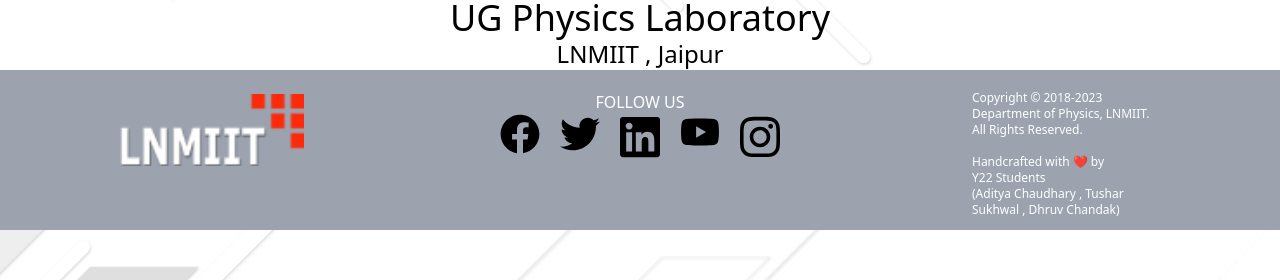
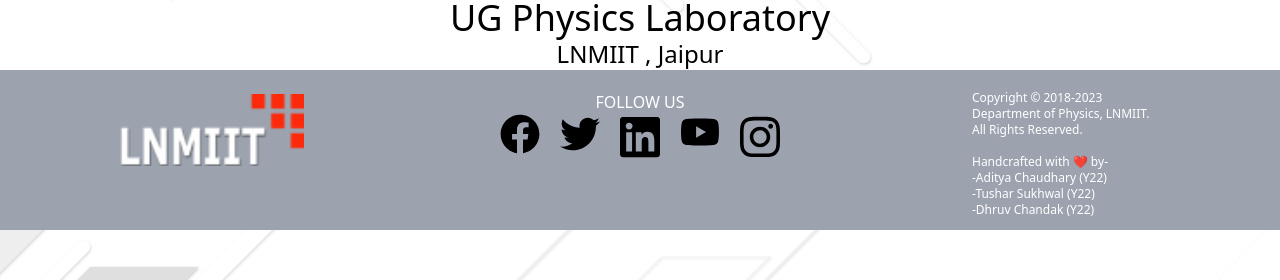
Before and after one commit to lnmiit-physicslab/Lnmiit-Physics-Lab-Website, a React (Vite) app: page / in a window 1280 px wide. Shown: the part 218-498 px from the top of the page. Built offline with nearby package versions, Linux system fonts and the light colour scheme.

Commit message:
Footer Updated

```diff
--- a/src/App.jsx
+++ b/src/App.jsx
@@ -15,7 +15,7 @@ function App() {
         {/* Content Closed */}
 
         {/* Footer Started */}
-        <div><Footer/></div>
+        <Footer/>
         {/* Footer Closed */}
 
       </div>
--- a/src/components/Footer.jsx
+++ b/src/components/Footer.jsx
@@ -49,10 +49,10 @@ const Footer = () => {
             <div className='copyright text-white h-28 w-48 text-xs'>
                 <p>Copyright © 2018-2023 Department of Physics, LNMIIT. All Rights Reserved.</p>
                 <br/>
-                <p>Handcrafted with ❤️  by <br/> Y22 Students <br/>(
-                    <a href='' className='hover:cursor-pointer hover:duration-150 hover:font-bold'>Aditya Chaudhary </a>
-                    <a href='' className='hover:cursor-pointer hover:duration-150 hover:font-bold'>, Tushar Sukhwal </a>
-                    <a href='' className='hover:cursor-pointer hover:duration-150 hover:font-bold'>, Dhruv Chandak)</a>
+                <p>Handcrafted with ❤️  by-<br/>
+                    <a href='' className='hover:cursor-pointer hover:duration-150 hover:font-bold'>-Aditya Chaudhary (Y22) </a><br/>
+                    <a href='' className='hover:cursor-pointer hover:duration-150 hover:font-bold'>-Tushar Sukhwal (Y22) </a><br/>
+                    <a href='' className='hover:cursor-pointer hover:duration-150 hover:font-bold'>-Dhruv Chandak (Y22)</a><br/>
                 </p>
             </div>
             {/* Copyright Section CLosed */}
```
